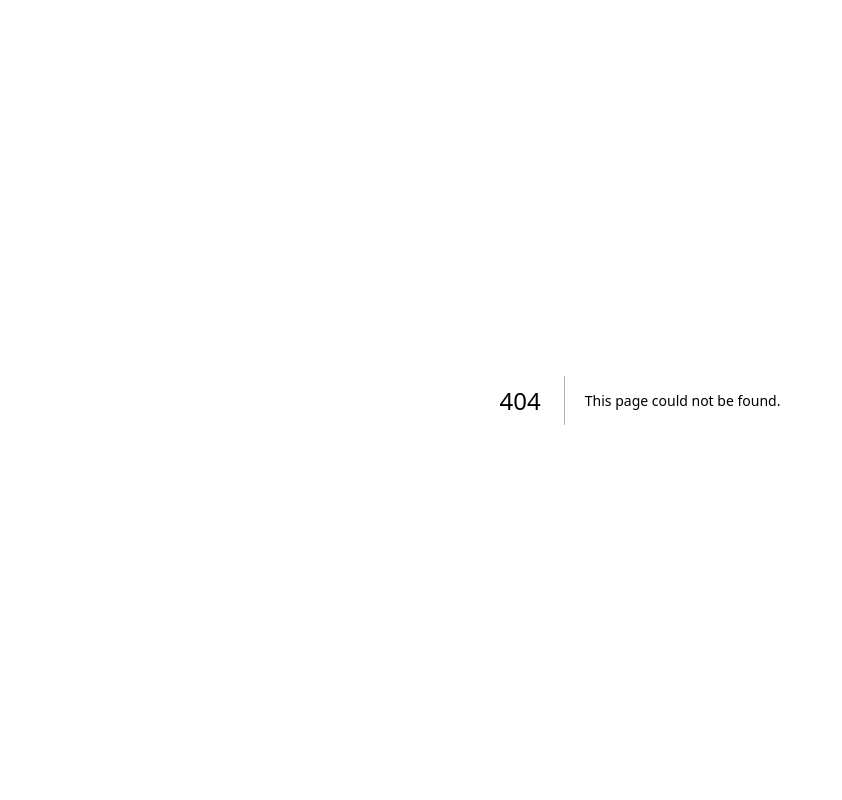
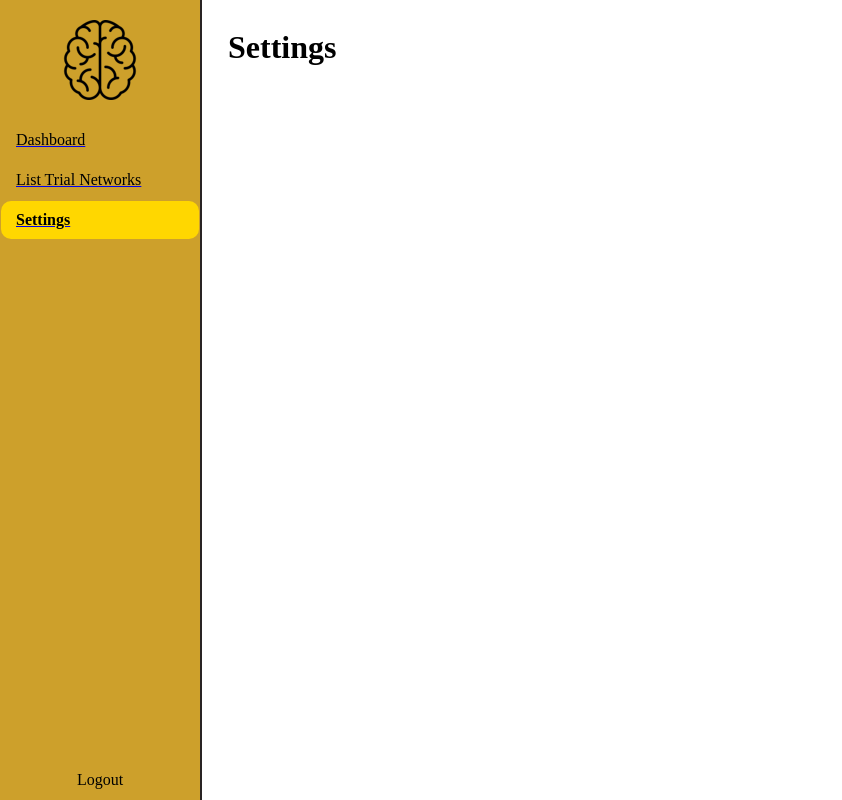
Before and after one commit to 6G-SANDBOX/TNLCM_FRONTEND, a Next.js app: page /tnlcm/dashboard/settings in a window 1280 px wide. Before the commit this address had no page. Shown: the whole page, without its empty margins (0-842 px from the left). Built offline with nearby package versions, Linux system fonts and the light colour scheme; sample sign-in values are in the browser's storage.

Commit message:
Add settings view

```diff
--- /dev/null
+++ b/src/app/tnlcm/dashboard/settings/page.js
@@ -0,0 +1,5 @@
+export default function SettingsPage() {
+    return (
+        <h1>Settings</h1>
+    )
+}
```
